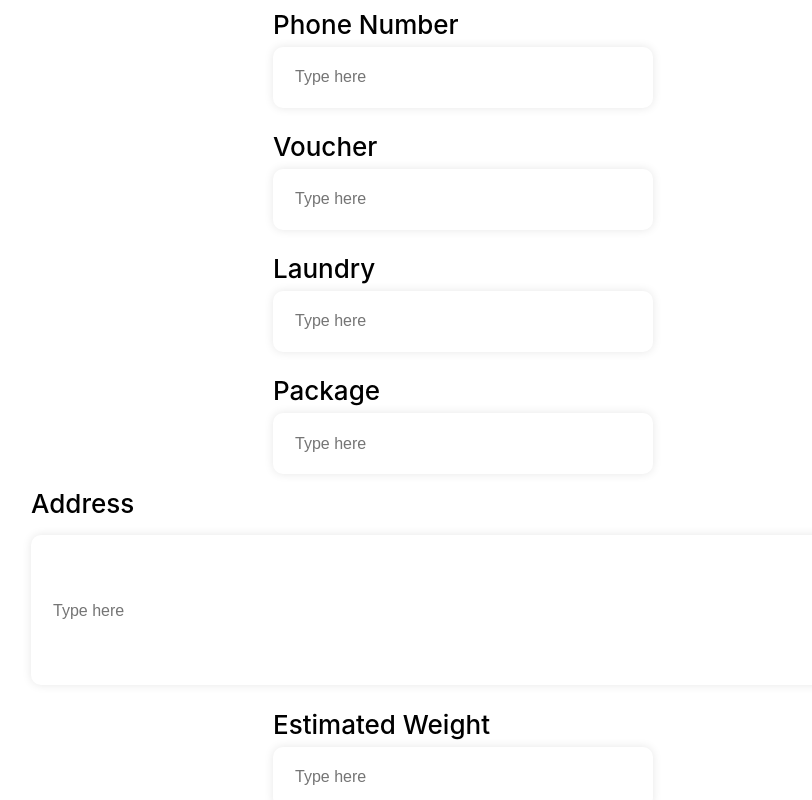
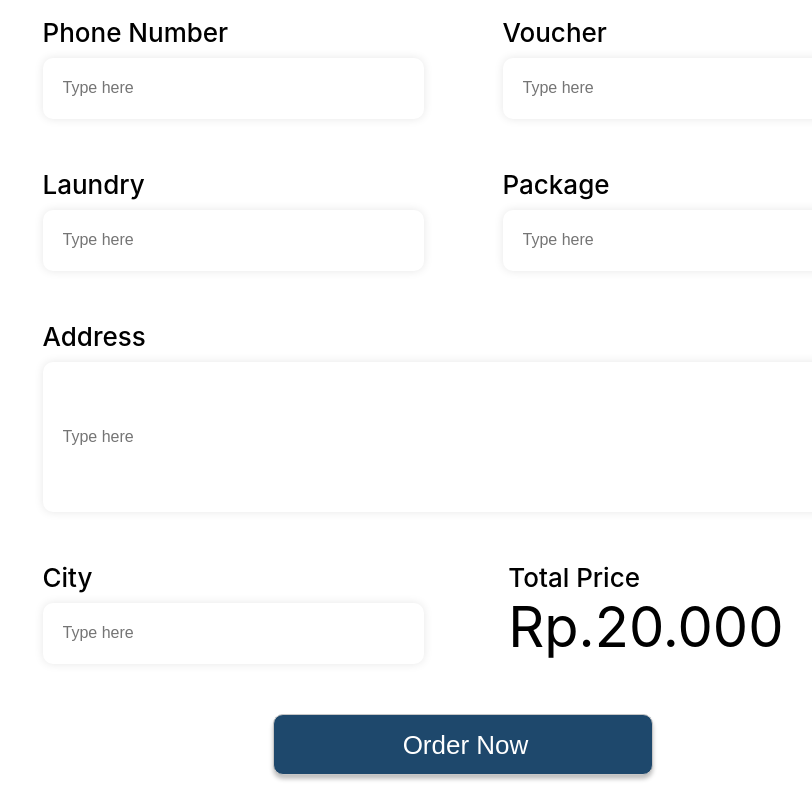
Before and after one commit to Rifqifam/Laundro-WRPL-Project, a React (Create React App) app: page /confirmpurchase in a window 1280 px wide. Shown: the part 480-1280 px from the top of the page, without its empty margins (177-989 px from the left). Built offline with nearby package versions, Linux system fonts and the light colour scheme.

Commit message:
confirm_purchase_flex

```diff
--- a/src/Pages/Confirm-Purchase/ConfirmPurchase.jsx
+++ b/src/Pages/Confirm-Purchase/ConfirmPurchase.jsx
@@ -4,8 +4,12 @@ import "./ConfirmPurchase.scss";
 const ConfirmPurchase = () => {
   return (
     <div class="confirmpage_wrapper">
-      <div class="confirmpage_wrapper_title">Confirm Your Order</div>
       <div class="confirmpage_wrapper_input_input_wrapper">
+        <div className="confirmpage_wrapper_title_wrapper">
+          <h1 className="confirmpage_wrapper_title_wrapper_title">
+            Confirm Your Order
+          </h1>
+        </div>
         <div className="confirmpage_wrapper_input_input_wrapper_box">
           <label className="confirmpage_wrapper_input_name">Full Name</label>
           <input type="text" placeholder="Type here" />
@@ -35,21 +39,17 @@ const ConfirmPurchase = () => {
           <input type="text" placeholder="Type here" />
         </div>
         <div className="confirmpage_wrapper_input_input_wrapper_box">
-          <label className="confirmpage_wrapper_input_name">
-            Estimated Weight
-          </label>
+          <label className="confirmpage_wrapper_input_name">City</label>
           <input type="text" placeholder="Type here" />
         </div>
         <div>
-          <label className="confirmpage_wrapper_input_input_wrapper_price_price_title">
-            Total Price
-          </label>
+          <label className="confirmpage_wrapper_input_name">Total Price</label>
           <p className="confirmpage_wrapper_input_input_wrapper_price">
             Rp.20.000
           </p>
         </div>
-        <div>
-          <button className="confirmpage_wrapper_input_input_wrapper_button">
+        <div className="confirmpage_wrapper_button_wrapper">
+          <button className="confirmpage_wrapper_button_wrapper_button">
             Order Now
           </button>
         </div>
--- a/src/Pages/Confirm-Purchase/ConfirmPurchase.scss
+++ b/src/Pages/Confirm-Purchase/ConfirmPurchase.scss
@@ -1,96 +1,66 @@
 .confirmpage_wrapper {
-  display: grid;
+  display: flex;
+  align-items: center;
+  justify-content: center;
 
-  &_title {
+  &_title_wrapper {
+    width: 841px;
     display: flex;
+    flex-wrap: wrap;
     justify-content: center;
-    font-size: 56px;
-    padding: 4%;
+    align-items: center;
+    &_title {
+      font-size: 56px;
+    }
   }
 
   &_input {
-    display: flex;
-    flex-direction: column;
-    justify-content: center;
     &_name {
       display: flex;
       font-style: normal;
       font-weight: 500;
       font-size: 26px;
-      position: absolute;
-      bottom: 111%;
-      left: 0%;
+      align-content: center;
     }
     &_input_wrapper {
-      width: 80%;
+      width: 841px;
       display: flex;
       flex-wrap: wrap;
-      justify-content: center;
-      margin: 0 auto;
-      margin-bottom: 10%;
-
-      &_button {
-        padding: 15px 15px 15px 20px;
-        gap: 10px;
-        width: 380px;
-        height: 61px;
-        background: #1e486c;
-        border: 1px solid #c7c7c7;
-        box-shadow: 0px 4px 4px rgba(0, 0, 0, 0.25);
-        border-radius: 10px;
-        font-style: normal;
-        font-weight: 500;
-        font-size: 26px;
-        line-height: 31px;
-        color: #ffffff;
-
-        /* Change color on hover */
-        &:hover {
-          background-color: #1a3a54;
-        }
-      }
+      justify-content: space-between;
+      align-items: start;
+      margin: 100px;
 
       &_price {
-        &_price_title {
-          font-style: normal;
-          font-weight: 500;
-          font-size: 26px;
-          position: relative;
-          bottom: 15%;
-          left: 15%;
-        }
-        margin: 80px;
         display: flex;
-        position: relative;
-        width: 380px;
+        flex-direction: column;
+        width: 0%;
         height: 61px;
+        margin-bottom: 50px;
+        border-radius: 10px;
+        padding: 0px 100px 0px 0px;
+        margin-top: 0%;
+        box-sizing: border-box;
         font-size: 56px;
-        margin-top: 0%;
-        bottom: 15%;
       }
 
       &_address {
         &_box {
-          margin: 80px;
-          margin-bottom: 5%;
-          flex-direction: column;
-          position: relative;
-          width: 920px;
-          height: 150px;
-          position: relative;
-          box-shadow: 0px 0px 10px rgba(0, 0, 0, 0.1);
-          border-radius: 10px;
-          padding: 15px 80px 15px 20px;
-          margin-top: 10px;
-          box-sizing: border-box;
-
           input[type="text"] {
-            width: 100%;
-            height: 100%;
             border: none;
+            margin-bottom: 20px;
             background-color: transparent;
             font-size: 16px;
             color: #333;
+            flex-direction: column;
+            position: relative;
+            width: 841px;
+            height: 150px;
+            box-shadow: 0px 0px 10px rgba(0, 0, 0, 0.1);
+            border-radius: 10px;
+            padding: 15px 80px 15px 20px;
+            margin-top: 10px;
+            margin-bottom: 50px;
+            box-sizing: border-box;
           }
 
           input[type="text"]:focus {
@@ -100,20 +70,6 @@
       }
 
       &_box {
-        margin: 80px;
-        margin-bottom: 5%;
-        display: flex;
-        flex-direction: column; /* stack child elements in a column */
-        position: relative;
-        width: 380px;
-        height: 61px;
-        position: relative;
-        box-shadow: 0px 0px 10px rgba(0, 0, 0, 0.1);
-        border-radius: 10px;
-        padding: 15px 80px 15px 20px;
-        margin-top: 10px;
-        box-sizing: border-box;
-
         input[type="text"] {
           width: 100%;
           height: 100%;
@@ -121,6 +77,16 @@
           background-color: transparent;
           font-size: 16px;
           color: #333;
+          display: flex;
+          flex-direction: column;
+          width: 381px;
+          height: 61px;
+          margin-bottom: 50px;
+          box-shadow: 0px 0px 10px rgba(0, 0, 0, 0.1);
+          border-radius: 10px;
+          padding: 15px 80px 15px 20px;
+          margin-top: 10px;
+          box-sizing: border-box;
         }
 
         input[type="text"]:focus {
@@ -129,4 +95,33 @@
       }
     }
   }
+
+  &_button_wrapper {
+    width: 841px;
+    display: flex;
+    flex-wrap: wrap;
+    justify-content: center;
+    align-items: center;
+
+    &_button {
+      padding: 15px 15px 15px 20px;
+      gap: 10px;
+      width: 380px;
+      height: 61px;
+      background: #1e486c;
+      border: 1px solid #c7c7c7;
+      box-shadow: 0px 4px 4px rgba(0, 0, 0, 0.25);
+      border-radius: 10px;
+      font-style: normal;
+      font-weight: 500;
+      font-size: 26px;
+      line-height: 31px;
+      color: #ffffff;
+
+      /* Change color on hover */
+      &:hover {
+        background-color: #1a3a54;
+      }
+    }
+  }
 }
```
